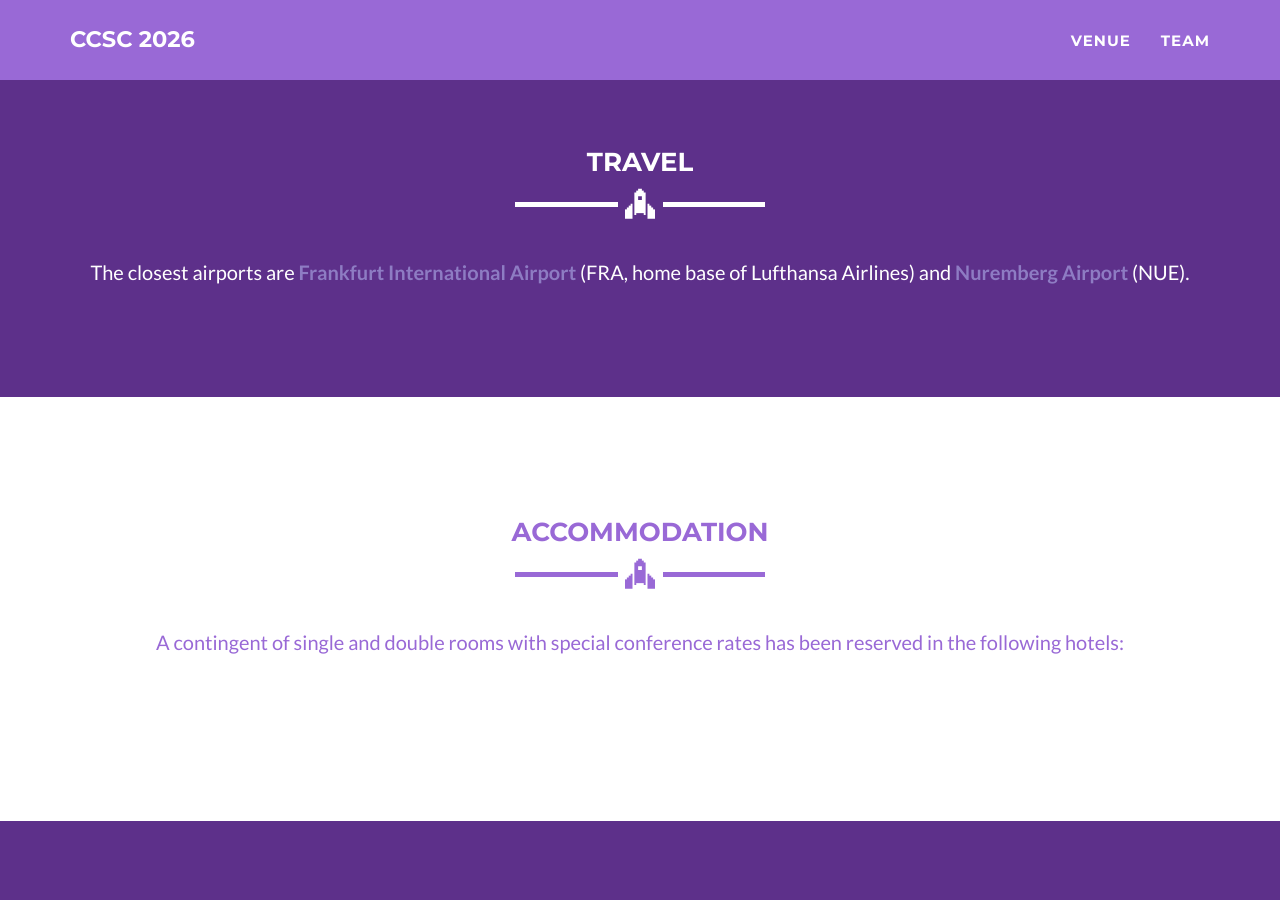
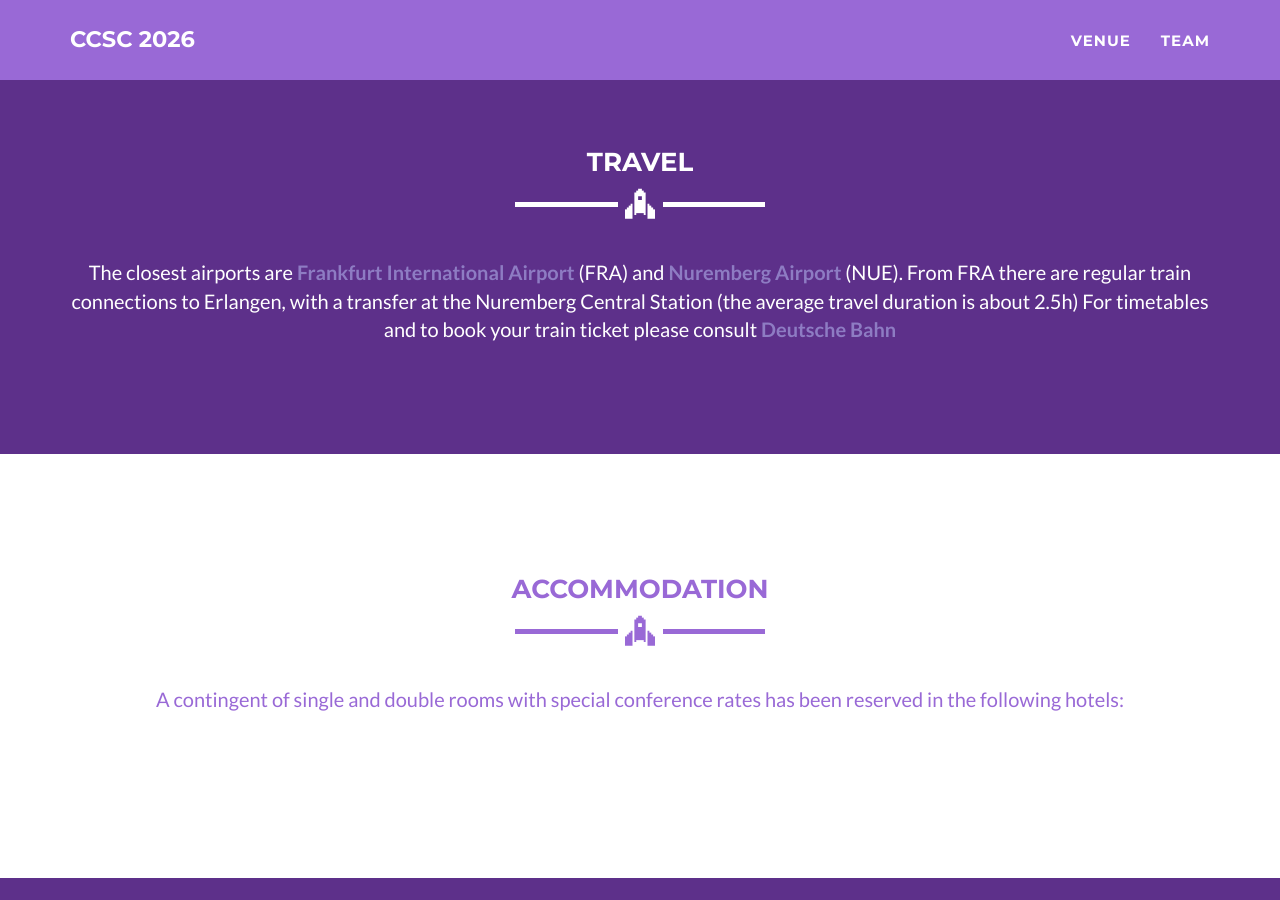
Before and after one commit to ccsc2026/ccsc2026.github.io, a Jekyll site: the page built from venue.html, in a window 1280 px wide and 900 px high, scrolled down 1134 px. Built offline with Jekyll 4.4.1, drawn with Linux system fonts in a browser that asks for light colours.

Commit message:
Update venue.html
Updated Travel. Cansun

```diff
--- a/venue.html
+++ b/venue.html
@@ -32,8 +32,9 @@ layout: page
         <hr class="star-light">
         <br>
         <p>
-          The closest airports are <a href="https://www.frankfurt-airport.com/en.html" target="_blank" style="color:#8e7cc3;"><b>Frankfurt International Airport</b></a> (FRA, home base of Lufthansa Airlines) and <a href="https://www.airport-nuernberg.de/en" target="_blank" style="color:#8e7cc3;"><b>Nuremberg Airport</b></a> (NUE).
-        </p>
+        The closest airports are <a href="https://www.frankfurt-airport.com/en.html" target="_blank" style="color:#8e7cc3;"><b>Frankfurt International Airport</b></a> (FRA) and <a href="https://www.airport-nuernberg.de/en" target="_blank" style="color:#8e7cc3;"><b>Nuremberg Airport</b></a> (NUE).
+	From FRA there are regular train connections to Erlangen, with a transfer at the Nuremberg Central Station (the average travel duration is about 2.5h)
+	For timetables and to book your train ticket please consult <a href='https://int.bahn.de/en' target='_blank' style="color:#8e7cc3;"><b>Deutsche Bahn</b></a> </p>
       </div>
     </div>
   </div>
```
